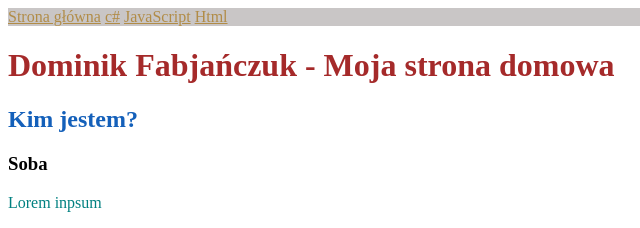
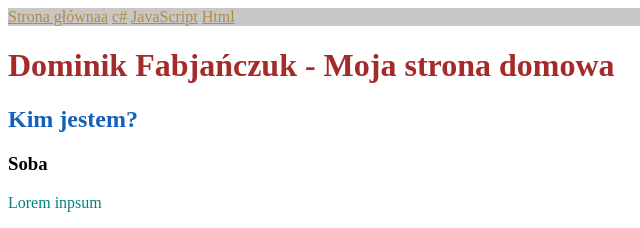
Before and after one commit to DominikFabjanczuk/homepage, a plain HTML site: page index.html in a window 1280 px wide. Shown: the top 228 px of the page, 0-640 px from the left. Drawn offline with Linux system fonts and the light colour scheme.

Commit message:
Small change

```diff
--- a/index.html
+++ b/index.html
@@ -11,7 +11,7 @@
 <body>
     <header  class='header'>
         <nav>
-            <a href='index.html'>Strona główna</a>
+            <a href='index.html'>Strona głównaa</a>
             <a href='cSharp.html'>c#</a>
             <a href='JS.html'>JavaScript</a>
             <a href='Html.html'>Html</a>
```
